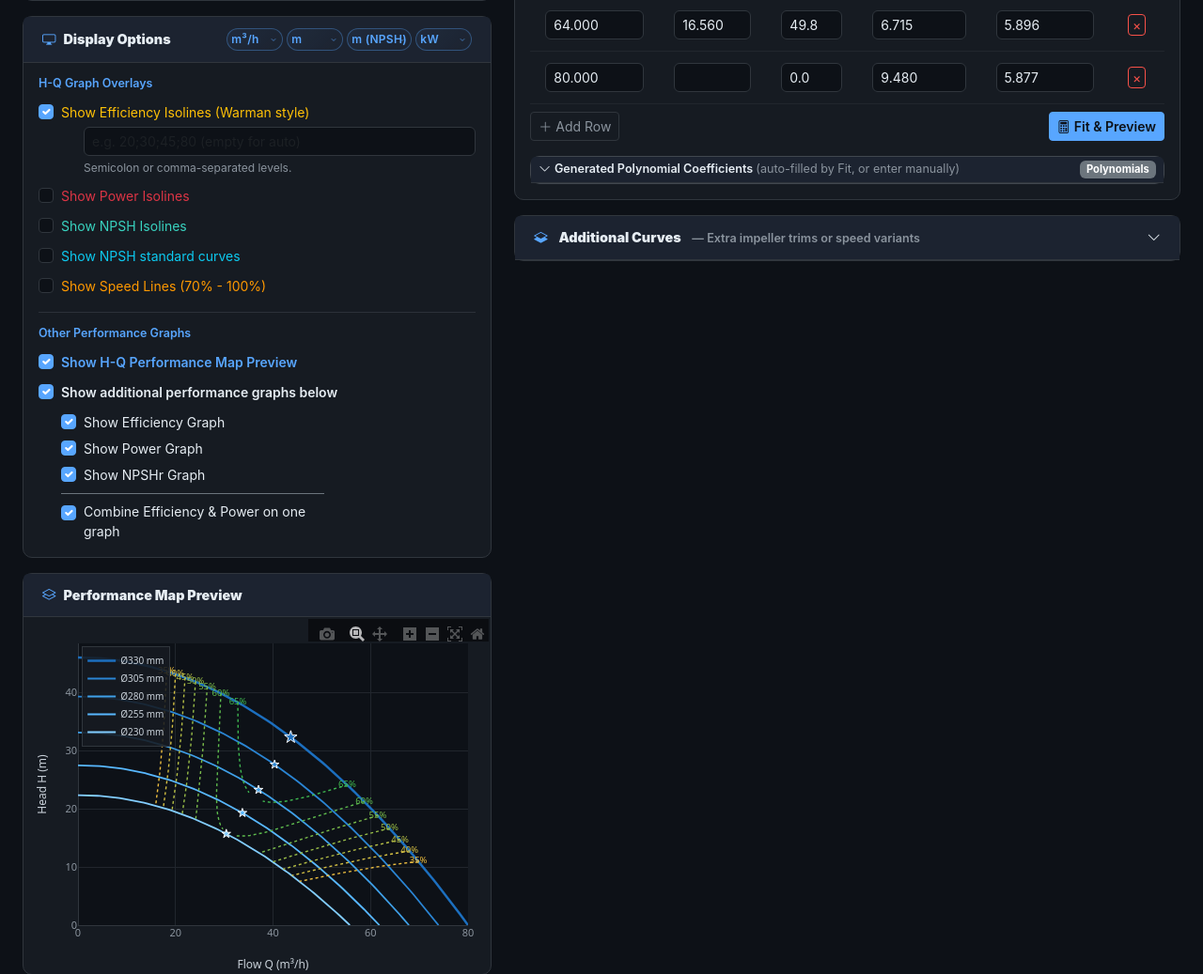
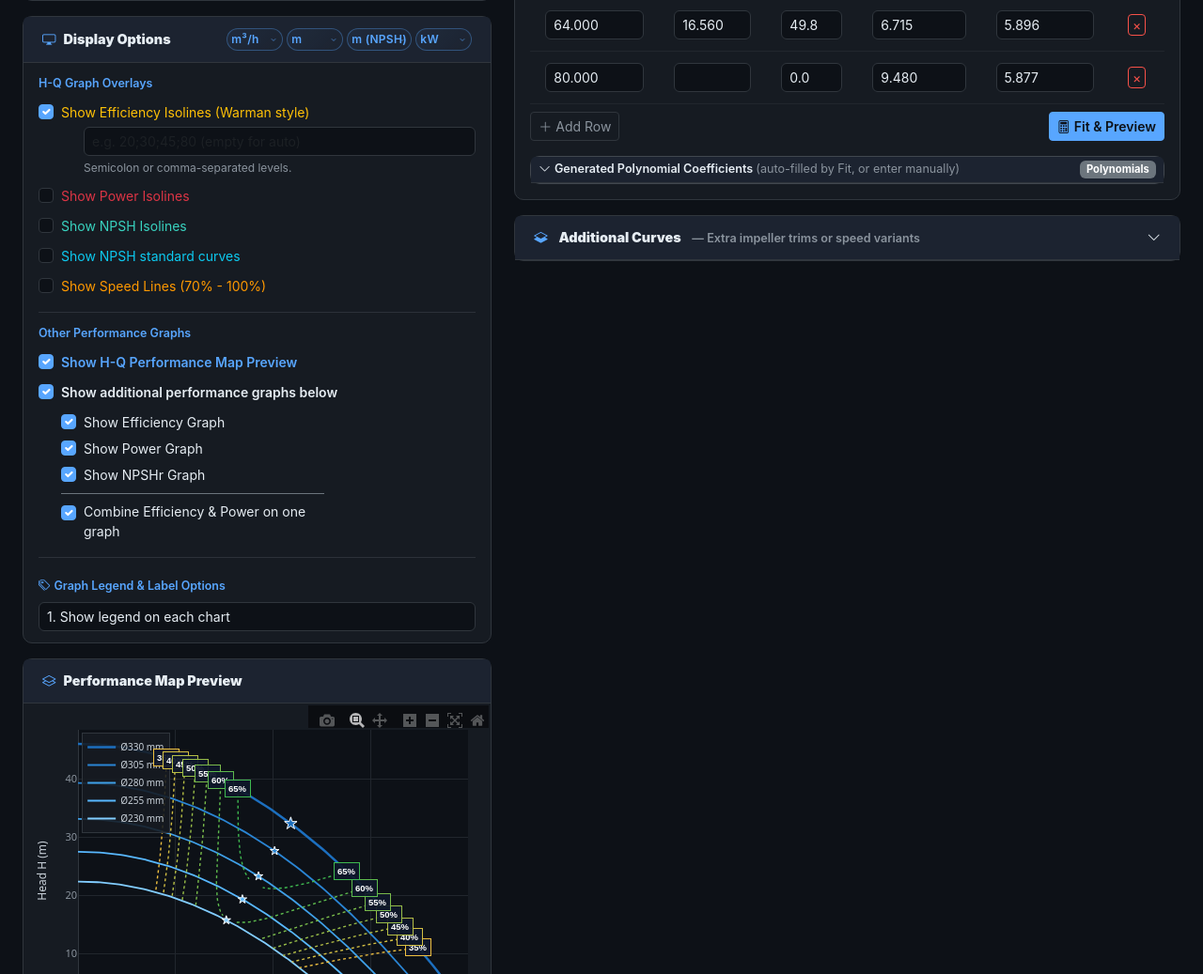
Before and after one commit to nevermabvuu/PumpMasterPro, a Flask app: page /pump-data/edit/1 in a window 1280 px wide. Shown: the part 654-1691 px from the top of the page at 94% size. Run offline with Flask 3, Linux system fonts and the light colour scheme; some libraries are stand-ins or nearby versions.

Commit message:
graph labels placement

```diff
--- a/Pump-Master-Pro/pump-app/static/js/pump_curves.js
+++ b/Pump-Master-Pro/pump-app/static/js/pump_curves.js
@@ -60,6 +60,22 @@ function dutyTrace(q, h) {
   };
 }
 
+function getGraphDisplayUnits() {
+  const rawPct = document.getElementById('txtCurveLabelFlowPct')?.value;
+  let flowPct = parseFloat(rawPct);
+  if (isNaN(flowPct) || flowPct <= 0) flowPct = 100;
+  return {
+    q: document.getElementById('preview-unit-q')?.value || 'm3h',
+    h: document.getElementById('preview-unit-h')?.value || 'm',
+    npsh: document.getElementById('preview-unit-npsh')?.value || 'm',
+    pow: document.getElementById('preview-unit-pow')?.value || 'kw',
+    legendMode: document.getElementById('selLegendMode')?.value || 'each',
+    labelFlowPct: flowPct,
+    labelVPos: document.getElementById('selCurveLabelVPos')?.value || 'top',
+    labelPos: document.getElementById('selCurveLabelPos')?.value || 'middle-top'
+  };
+}
+
 /* ══════════════════════════════════════════════════════════════════════════
    WARMAN PERFORMANCE MAP
    ══════════════════════════════════════════════════════════════════════════ */
@@ -76,11 +92,15 @@ function buildWarmanChart(data, opts = {}) {
   const lblPow = typeof getUnitLabel === 'function' ? getUnitLabel('pow', units.pow) : units.pow;
 
   const traces = [];
+  const annotations = [];
   const family     = data.family      || [];
   const isolines   = data.isolines    || [];
   const pwr_iso    = data.power_isolines || [];
   const npsh_iso   = data.npsh_isolines || [];
   const spd_lines  = data.speed_lines || [];
+
+  const legendMode = units.legendMode || 'each';
+  const labelPos   = units.labelPos || 'middle-top';
 
   const nDia = family.length;
 
@@ -95,6 +115,7 @@ function buildWarmanChart(data, opts = {}) {
       name: `Ø${d.dia} mm${tag}`,
       x: d.q, y: d.h,
       line: { color: col, width: lw, dash: dash },
+      showlegend: legendMode !== 'curve_labels',
       hovertemplate: `Ø${d.dia} mm${tag}<br>Q=%{x:.1f} ${lblQ}<br>H=%{y:.2f} ${lblH}<extra></extra>`,
     });
 
@@ -111,6 +132,80 @@ function buildWarmanChart(data, opts = {}) {
       });
     }
   });
+
+  /* ── Direct Impeller Curve Labels (if Mode 3: curve_labels) ──── */
+  if (legendMode === 'curve_labels') {
+    const flowPct = units.labelFlowPct;
+    const vPos = units.labelVPos;
+
+    family.forEach((d, i) => {
+      if (!d.q || d.q.length === 0) return;
+      const col = d.color || DIA_BLUES[Math.min(i, DIA_BLUES.length - 1)];
+      const tag = d.label_tag || (d.curve_mode === 'fit' ? ' (Fitted)' : '');
+
+      const maxQ = Math.max(...d.q);
+      const targetQ = (flowPct / 100.0) * maxQ;
+
+      let targetH = 0;
+      let xanchor = 'center';
+      let xshift = 0;
+
+      if (targetQ <= maxQ) {
+        let j = 0;
+        while (j < d.q.length - 1 && d.q[j + 1] < targetQ) {
+          j++;
+        }
+        if (j < d.q.length - 1 && d.q[j + 1] > d.q[j]) {
+          const t = (targetQ - d.q[j]) / (d.q[j + 1] - d.q[j]);
+          targetH = d.h[j] + t * (d.h[j + 1] - d.h[j]);
+        } else {
+          targetH = d.h[j];
+        }
+        if (flowPct >= 95) {
+          xanchor = 'right';
+          xshift = -2;
+        } else if (flowPct <= 10) {
+          xanchor = 'left';
+          xshift = 2;
+        }
+      } else {
+        const lastIdx = d.q.length - 1;
+        const prevIdx = Math.max(0, lastIdx - 1);
+        const dq = d.q[lastIdx] - d.q[prevIdx];
+        const dh = d.h[lastIdx] - d.h[prevIdx];
+        const slope = dq > 0 ? dh / dq : 0;
+        targetH = Math.max(0, d.h[lastIdx] + slope * (targetQ - d.q[lastIdx]));
+        xanchor = 'left';
+        xshift = 4;
+      }
+
+      let yanchor = 'middle';
+      let yshift = 0;
+      if (vPos === 'top') {
+        yanchor = 'bottom';
+        yshift = 6;
+      } else if (vPos === 'bottom') {
+        yanchor = 'top';
+        yshift = -6;
+      }
+
+      annotations.push({
+        x: targetQ,
+        y: targetH,
+        text: `<b>Ø${d.dia} mm${tag}</b>`,
+        showarrow: false,
+        font: { color: '#ffffff', size: 10, family: 'Arial, sans-serif' },
+        bgcolor: 'rgba(22, 27, 34, 0.92)',
+        bordercolor: col,
+        borderwidth: 1.5,
+        borderpad: 4,
+        xanchor: xanchor,
+        yanchor: yanchor,
+        xshift: xshift,
+        yshift: yshift
+      });
+    });
+  }
 
   /* ── Efficiency isolines ──── */
   if (showIsolines && isolines.length > 0) {
@@ -130,14 +225,21 @@ function buildWarmanChart(data, opts = {}) {
         showlegend: false,
       });
 
-      /* Efficiency label annotation handled via scatter text */
-      traces.push({
-        type: 'scatter', mode: 'text',
-        x: [iso.label_q], y: [iso.label_h],
-        text: [`${iso.eta}%`],
-        textfont: { color: col, size: 9.5 },
-        showlegend: false, hoverinfo: 'skip',
-      });
+      /* Non-clashing Efficiency Label Badge Annotation */
+      if (iso.label_q !== undefined && iso.label_h !== undefined) {
+        annotations.push({
+          x: iso.label_q, y: iso.label_h,
+          text: `<b>${iso.eta}%</b>`,
+          showarrow: false,
+          font: { color: '#ffffff', size: 9.5, family: 'Arial, sans-serif' },
+          bgcolor: 'rgba(15, 23, 42, 0.92)',
+          bordercolor: col,
+          borderwidth: 1,
+          borderpad: 3,
+          xanchor: 'center',
+          yanchor: 'middle'
+        });
+      }
     });
   }
 
@@ -154,12 +256,17 @@ function buildWarmanChart(data, opts = {}) {
       });
       if (pl.q.length > 0) {
         const mi = Math.floor(pl.q.length / 2);
-        traces.push({
-          type: 'scatter', mode: 'text',
-          x: [pl.q[mi]], y: [pl.h[mi]],
-          text: [`${pl.power}${lblPow}`],
-          textfont: { color: '#f85149', size: 9 },
-          showlegend: false, hoverinfo: 'skip',
+        annotations.push({
+          x: pl.q[mi], y: pl.h[mi],
+          text: `<b>${pl.power}${lblPow}</b>`,
+          showarrow: false,
+          font: { color: '#ffffff', size: 9.5, family: 'Arial, sans-serif' },
+          bgcolor: 'rgba(15, 23, 42, 0.92)',
+          bordercolor: '#f85149',
+          borderwidth: 1,
+          borderpad: 3,
+          xanchor: 'center',
+          yanchor: 'middle'
         });
       }
     });
@@ -178,15 +285,48 @@ function buildWarmanChart(data, opts = {}) {
       });
       if (nl.q.length > 0) {
         const mi = Math.floor(nl.q.length / 2);
-        traces.push({
-          type: 'scatter', mode: 'text',
-          x: [nl.q[mi]], y: [nl.h[mi]],
-          text: [`${nl.npsh}${lblNpsh}`],
-          textfont: { color: '#39d3c0', size: 9 },
-          showlegend: false, hoverinfo: 'skip',
+        annotations.push({
+          x: nl.q[mi], y: nl.h[mi],
+          text: `<b>${nl.npsh}${lblNpsh}</b>`,
+          showarrow: false,
+          font: { color: '#ffffff', size: 9.5, family: 'Arial, sans-serif' },
+          bgcolor: 'rgba(15, 23, 42, 0.92)',
+          bordercolor: '#39d3c0',
+          borderwidth: 1,
+          borderpad: 3,
+          xanchor: 'center',
+          yanchor: 'middle'
         });
       }
     });
+  }
+
+  /* ── Representative Legend Traces for Mode 2 (hq_only) ──── */
+  if (legendMode === 'hq_only') {
+    if (showIsolines && isolines.length > 0) {
+      traces.push({
+        type: 'scatter', mode: 'lines', name: 'Efficiency Isolines (%)',
+        x: [null], y: [null],
+        line: { color: '#e3b341', width: 1.8, dash: 'dot' },
+        showlegend: true
+      });
+    }
+    if (showPowerIso && pwr_iso.length > 0) {
+      traces.push({
+        type: 'scatter', mode: 'lines', name: `Power Isolines (${lblPow})`,
+        x: [null], y: [null],
+        line: { color: '#f85149', width: 1.8, dash: 'longdash' },
+        showlegend: true
+      });
+    }
+    if (showNpshIso && npsh_iso.length > 0) {
+      traces.push({
+        type: 'scatter', mode: 'lines', name: `NPSH Isolines (${lblNpsh})`,
+        x: [null], y: [null],
+        line: { color: '#39d3c0', width: 1.8, dash: 'dashdot' },
+        showlegend: true
+      });
+    }
   }
 
   /* ── Speed lines ──── */
@@ -199,6 +339,7 @@ function buildWarmanChart(data, opts = {}) {
         name: `${sl.speed_rpm} rpm (${Math.round(sl.speed_ratio * 100)}%)`,
         x: sl.q, y: sl.h,
         line: { color: col, width: lw, dash: sl.speed_ratio === 1.0 ? 'solid' : 'dot' },
+        showlegend: legendMode !== 'curve_labels',
         hovertemplate: `${sl.speed_rpm} rpm<br>Q=%{x:.1f} ${lblQ}<br>H=%{y:.2f} ${lblH}<extra></extra>`,
       });
       /* BEP tick on speed line */
@@ -225,7 +366,7 @@ function buildWarmanChart(data, opts = {}) {
         x: d.q, y: d.npsh,
         line: { color: DIA_BLUES[Math.min(i, DIA_BLUES.length - 1)], width: 1.5, dash: 'dashdot' },
         yaxis: npshYAxis,
-        showlegend: false,
+        showlegend: legendMode === 'hq_only',
         hovertemplate: `Ø${d.dia} mm NPSHr<br>Q=%{x:.1f} ${lblQ}<br>NPSHr=%{y:.2f} ${lblNpsh}<extra></extra>`
       });
     });
@@ -237,6 +378,7 @@ function buildWarmanChart(data, opts = {}) {
       type: 'scatter', mode: 'lines', name: 'System Curve',
       x: data.system_q, y: data.system_h,
       line: { color: '#bc8cff', width: 2, dash: 'dash' },
+      showlegend: legendMode !== 'curve_labels',
       hovertemplate: `System<br>Q=%{x:.1f} ${lblQ}<br>H_sys=%{y:.2f} ${lblH}<extra></extra>`,
     });
   }
@@ -247,6 +389,13 @@ function buildWarmanChart(data, opts = {}) {
   const layout = makeLayout('Flow Q (m³/h)', 'Head H (m)', {
     yaxis: Object.assign({}, PLOTLY_LAYOUT_BASE.yaxis, { title: 'Head H (m)', rangemode: 'tozero' }),
   });
+
+  if (legendMode === 'curve_labels') {
+    layout.showlegend = false;
+  }
+  if (annotations.length > 0) {
+    layout.annotations = annotations;
+  }
 
   if (showNpshCurve && npshYAxis === 'y2') {
     layout.yaxis2 = {
@@ -381,6 +530,10 @@ function buildEffChart(familyData, singleData, showClean) {
 
   const layout = makeLayout('Flow Q (m³/h)', 'Efficiency η (%)');
   layout.yaxis = Object.assign({}, layout.yaxis, { range: [0, 100] });
+  const units = getGraphDisplayUnits();
+  if (units.legendMode === 'hq_only' || units.legendMode === 'curve_labels') {
+    layout.showlegend = false;
+  }
   return { traces, layout };
 }
 
@@ -472,6 +625,10 @@ function buildEffPowerChart(familyData, singleData, showClean) {
       titlefont: { color: '#f85149', size: 12 }, tickfont: { color: '#f85149' }
     }
   });
+  const unitsEP = getGraphDisplayUnits();
+  if (unitsEP.legendMode === 'hq_only' || unitsEP.legendMode === 'curve_labels') {
+    layout.showlegend = false;
+  }
   return { traces, layout };
 }
 
@@ -520,6 +677,10 @@ function buildPowerChart(familyData, singleData, showClean) {
 
   const layout = makeLayout('Flow Q (m³/h)', 'Shaft Power P (kW)');
   layout.yaxis.rangemode = 'tozero';
+  const unitsP = getGraphDisplayUnits();
+  if (unitsP.legendMode === 'hq_only' || unitsP.legendMode === 'curve_labels') {
+    layout.showlegend = false;
+  }
   return { traces, layout };
 }
 
@@ -557,6 +718,10 @@ function buildNpshChart(familyData, singleData) {
 
   const layout = makeLayout('Flow Q (m³/h)', 'NPSHr (m)');
   layout.yaxis.rangemode = 'tozero';
+  const unitsN = getGraphDisplayUnits();
+  if (unitsN.legendMode === 'hq_only' || unitsN.legendMode === 'curve_labels') {
+    layout.showlegend = false;
+  }
   return { traces, layout };
 }
 
@@ -781,15 +946,6 @@ const CURVE_CONVERSIONS = {
   npsh: { m: 1.0, ft: 3.280839895 },
   pow: { kw: 1.0, hp: 1.34102209 }
 };
-
-function getGraphDisplayUnits() {
-  return {
-    q: document.getElementById('preview-unit-q')?.value || 'm3h',
-    h: document.getElementById('preview-unit-h')?.value || 'm',
-    npsh: document.getElementById('preview-unit-npsh')?.value || 'm',
-    pow: document.getElementById('preview-unit-pow')?.value || 'kw'
-  };
-}
 
 /* ── Build Plotly traces for a fitted custom curve ───────────────────────── */
 function buildCustomTraces(curve) {
@@ -1113,6 +1269,10 @@ if (typeof PUMP_ID !== 'undefined') {
       show_npsh: document.getElementById('chkShowNpsh')?.checked !== false,
       combine_eff_power: document.getElementById('chkCombineEffPower')?.checked !== false,
       trim_model: document.querySelector('input[name="trimModelChoice"]:checked')?.value || 'fit',
+      legend_mode: document.getElementById('selLegendMode')?.value || 'each',
+      curve_label_flow_pct: parseFloat(document.getElementById('txtCurveLabelFlowPct')?.value) || 100,
+      curve_label_vpos: document.getElementById('selCurveLabelVPos')?.value || 'top',
+      curve_label_pos: document.getElementById('selCurveLabelPos')?.value || 'middle-top'
     };
   }
 
@@ -1152,6 +1312,20 @@ if (typeof PUMP_ID !== 'undefined') {
     if (opts.combine_eff_power !== undefined && document.getElementById('chkCombineEffPower')) document.getElementById('chkCombineEffPower').checked = opts.combine_eff_power;
     if (opts.trim_model && document.querySelector(`input[name="trimModelChoice"][value="${opts.trim_model}"]`)) {
       document.querySelector(`input[name="trimModelChoice"][value="${opts.trim_model}"]`).checked = true;
+    }
+    if (opts.legend_mode && document.getElementById('selLegendMode')) {
+      document.getElementById('selLegendMode').value = opts.legend_mode;
+      const g = document.getElementById('groupCurveLabelPos');
+      if (g) g.style.display = opts.legend_mode === 'curve_labels' ? '' : 'none';
+    }
+    if (opts.curve_label_flow_pct !== undefined && document.getElementById('txtCurveLabelFlowPct')) {
+      document.getElementById('txtCurveLabelFlowPct').value = opts.curve_label_flow_pct;
+    }
+    if (opts.curve_label_vpos && document.getElementById('selCurveLabelVPos')) {
+      document.getElementById('selCurveLabelVPos').value = opts.curve_label_vpos;
+    }
+    if (opts.curve_label_pos && document.getElementById('selCurveLabelPos')) {
+      document.getElementById('selCurveLabelPos').value = opts.curve_label_pos;
     }
   }
 
@@ -1325,10 +1499,22 @@ if (typeof PUMP_ID !== 'undefined') {
       saveGraphOptions();
     };
 
-    // Bind change event to checkboxes that change overlays
-    ['chkShowHQ', 'chkShowEffIso', 'chkShowPowerIso', 'chkShowNpshIso', 'chkShowNpshCurve', 'chkSpeedLines', 'chkShowOther'].forEach(id => {
+    // Bind change event to checkboxes and select dropdowns that change overlays
+    ['chkShowHQ', 'chkShowEffIso', 'chkShowPowerIso', 'chkShowNpshIso', 'chkShowNpshCurve', 'chkSpeedLines', 'chkShowOther', 'selLegendMode', 'txtCurveLabelFlowPct', 'selCurveLabelVPos', 'selCurveLabelPos'].forEach(id => {
       const el = document.getElementById(id);
-      if (el) el.addEventListener('change', onOptionChange);
+      if (el) {
+        el.addEventListener('change', () => {
+          if (id === 'selLegendMode') {
+            const g = document.getElementById('groupCurveLabelPos');
+            if (g) g.style.display = el.value === 'curve_labels' ? '' : 'none';
+          }
+          onOptionChange();
+        });
+        if (id === 'txtCurveLabelFlowPct') {
+          el.addEventListener('input', onOptionChange);
+          el.addEventListener('keyup', onOptionChange);
+        }
+      }
     });
 
     // Bind change event to other layout checkboxes & radios
--- a/Pump-Master-Pro/pump-app/static/js/pump_form.js
+++ b/Pump-Master-Pro/pump-app/static/js/pump_form.js
@@ -508,7 +508,11 @@ function collectGraphOptions() {
     graph_unit_q: document.getElementById('preview-unit-q')?.value || '',
     graph_unit_h: document.getElementById('preview-unit-h')?.value || '',
     graph_unit_npsh: document.getElementById('preview-unit-npsh')?.value || '',
-    graph_unit_pow: document.getElementById('preview-unit-pow')?.value || ''
+    graph_unit_pow: document.getElementById('preview-unit-pow')?.value || '',
+    legend_mode: document.getElementById('selLegendMode')?.value || 'each',
+    curve_label_flow_pct: parseFloat(document.getElementById('txtCurveLabelFlowPct')?.value) || 100,
+    curve_label_vpos: document.getElementById('selCurveLabelVPos')?.value || 'top',
+    curve_label_pos: document.getElementById('selCurveLabelPos')?.value || 'middle-top'
   };
 }
 
@@ -548,6 +552,20 @@ function applyGraphOptions(opts) {
   if (opts.combine_eff_power !== undefined && document.getElementById('chkCombineEffPower')) document.getElementById('chkCombineEffPower').checked = opts.combine_eff_power;
   if (opts.trim_model && document.querySelector(`input[name="trimModelChoice"][value="${opts.trim_model}"]`)) {
     document.querySelector(`input[name="trimModelChoice"][value="${opts.trim_model}"]`).checked = true;
+  }
+  if (opts.legend_mode && document.getElementById('selLegendMode')) {
+    document.getElementById('selLegendMode').value = opts.legend_mode;
+    const g = document.getElementById('groupCurveLabelPos');
+    if (g) g.style.display = opts.legend_mode === 'curve_labels' ? '' : 'none';
+  }
+  if (opts.curve_label_flow_pct !== undefined && document.getElementById('txtCurveLabelFlowPct')) {
+    document.getElementById('txtCurveLabelFlowPct').value = opts.curve_label_flow_pct;
+  }
+  if (opts.curve_label_vpos && document.getElementById('selCurveLabelVPos')) {
+    document.getElementById('selCurveLabelVPos').value = opts.curve_label_vpos;
+  }
+  if (opts.curve_label_pos && document.getElementById('selCurveLabelPos')) {
+    document.getElementById('selCurveLabelPos').value = opts.curve_label_pos;
   }
 }
 
@@ -699,10 +717,22 @@ function bindPreviewEvents() {
   if (isPreviewEventsBound) return;
   isPreviewEventsBound = true;
 
-  const ids = ['chkShowEffIso', 'chkShowPowerIso', 'chkShowNpshIso', 'chkShowNpshCurve', 'chkSpeedLines', 'chkShowOther'];
+  const ids = ['chkShowEffIso', 'chkShowPowerIso', 'chkShowNpshIso', 'chkShowNpshCurve', 'chkSpeedLines', 'chkShowOther', 'selLegendMode', 'txtCurveLabelFlowPct', 'selCurveLabelVPos', 'selCurveLabelPos'];
   ids.forEach(id => {
     const el = document.getElementById(id);
-    if (el) el.addEventListener('change', () => refreshPreviewCharts());
+    if (el) {
+      el.addEventListener('change', () => {
+        if (id === 'selLegendMode') {
+          const g = document.getElementById('groupCurveLabelPos');
+          if (g) g.style.display = el.value === 'curve_labels' ? '' : 'none';
+        }
+        refreshPreviewCharts();
+      });
+      if (id === 'txtCurveLabelFlowPct') {
+        el.addEventListener('input', () => refreshPreviewCharts());
+        el.addEventListener('keyup', () => refreshPreviewCharts());
+      }
+    }
   });
 
   const txtIds = ['txtEffLevels', 'txtPowerLevels', 'txtNpshLevels'];
@@ -2074,9 +2104,21 @@ function parseCSVOrTXT(text) {
 
 function bindPreviewOptions() {
   ['chkShowHQ', 'chkShowEffIso', 'chkShowPowerIso', 'chkShowNpshIso', 'chkShowNpshCurve', 'chkSpeedLines', 'chkShowOther',
-   'chkShowEff', 'chkShowPower', 'chkShowNpsh', 'chkCombineEffPower'].forEach(id => {
+   'chkShowEff', 'chkShowPower', 'chkShowNpsh', 'chkCombineEffPower', 'selLegendMode', 'txtCurveLabelFlowPct', 'selCurveLabelVPos', 'selCurveLabelPos'].forEach(id => {
     const el = document.getElementById(id);
-    if (el) el.addEventListener('change', refreshMainPreview);
+    if (el) {
+      el.addEventListener('change', () => {
+        if (id === 'selLegendMode') {
+          const g = document.getElementById('groupCurveLabelPos');
+          if (g) g.style.display = el.value === 'curve_labels' ? '' : 'none';
+        }
+        refreshMainPreview();
+      });
+      if (id === 'txtCurveLabelFlowPct') {
+        el.addEventListener('input', () => refreshMainPreview());
+        el.addEventListener('keyup', () => refreshMainPreview());
+      }
+    }
   });
 
   document.querySelectorAll('input[name="npshYAxisChoice"]').forEach(input => {
--- a/Pump-Master-Pro/pump-app/templates/pump_form.html
+++ b/Pump-Master-Pro/pump-app/templates/pump_form.html
@@ -201,6 +201,50 @@
               </label>
             </div>
           </div>
+
+          <!-- Graph Legend & Label Options -->
+          <div class="mt-3 pt-3 border-top border-secondary border-opacity-25">
+            <label class="form-label form-label-sm fw-semibold text-accent mb-2">
+              <i class="bi bi-tags me-1"></i>Graph Legend & Label Options
+            </label>
+            <div class="row g-2 align-items-center">
+              <div class="col-12 mb-1">
+                <select id="selLegendMode" class="form-select form-select-sm form-control-dark">
+                  <option value="each" selected>1. Show legend on each chart</option>
+                  <option value="hq_only">2. Show legend on H-Q chart only (all traces)</option>
+                  <option value="curve_labels">3. Direct labels on each impeller curve</option>
+                </select>
+              </div>
+              <div class="col-12" id="groupCurveLabelPos" style="display:none">
+                <div class="row g-2 align-items-center">
+                  <div class="col-6">
+                    <label class="form-label form-label-sm mb-1 text-muted small text-nowrap">Flow Pos (% Max Q):</label>
+                    <input type="number" id="txtCurveLabelFlowPct" class="form-control form-control-sm form-control-dark" value="100" min="5" max="200" step="5" list="dlFlowPctForm" placeholder="100">
+                    <datalist id="dlFlowPctForm">
+                      <option value="25"></option>
+                      <option value="50"></option>
+                      <option value="75"></option>
+                      <option value="90"></option>
+                      <option value="100"></option>
+                      <option value="105"></option>
+                      <option value="110"></option>
+                      <option value="115"></option>
+                      <option value="120"></option>
+                    </datalist>
+                  </div>
+                  <div class="col-6">
+                    <label class="form-label form-label-sm mb-1 text-muted small text-nowrap">Vertical Align:</label>
+                    <select id="selCurveLabelVPos" class="form-select form-select-sm form-control-dark">
+                      <option value="top" selected>Top (Above Line)</option>
+                      <option value="middle">Middle (On Line)</option>
+                      <option value="bottom">Bottom (Below Line)</option>
+                    </select>
+                  </div>
+                </div>
+              </div>
+            </div>
+          </div>
+
         </div>
       </div>
 
@@ -625,8 +669,8 @@
      data-unit-op-q="{{ pump.unit_op_q if pump else 'm3h' }}"
      {% endif %}>
 </div>
-<script src="{{ url_for('static', filename='js/pump_curves.js') }}?v=5"></script>
-<script src="{{ url_for('static', filename='js/pump_form.js') }}?v=11"></script>
+<script src="{{ url_for('static', filename='js/pump_curves.js') }}?v=9"></script>
+<script src="{{ url_for('static', filename='js/pump_form.js') }}?v=14"></script>
 <script>
 (function () {
   initUnitSelectors();
```
Also changed, not shown: Pump-Master-Pro/pump-app/models.py (+9 -1 lines), Pump-Master-Pro/pump-app/templates/pump_curve.html (+45 -1 lines).
